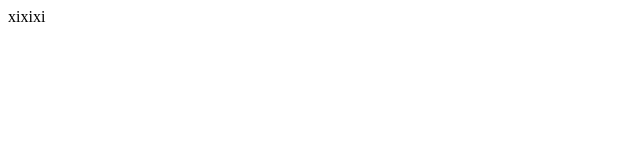
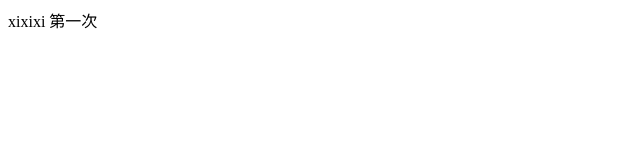
Before and after one commit to dmj199811/dmj, a plain HTML site: page uuu.html in a window 1280 px wide. Shown: the full height of the page, 0-640 px from the left. Drawn offline with Linux system fonts and the light colour scheme.

Commit message:
[第二次撤销]

```diff
--- a/uuu.html
+++ b/uuu.html
@@ -6,5 +6,6 @@
 </head>
 <body>
 	xixixi
+	第一次
 </body>
 </html>
```
